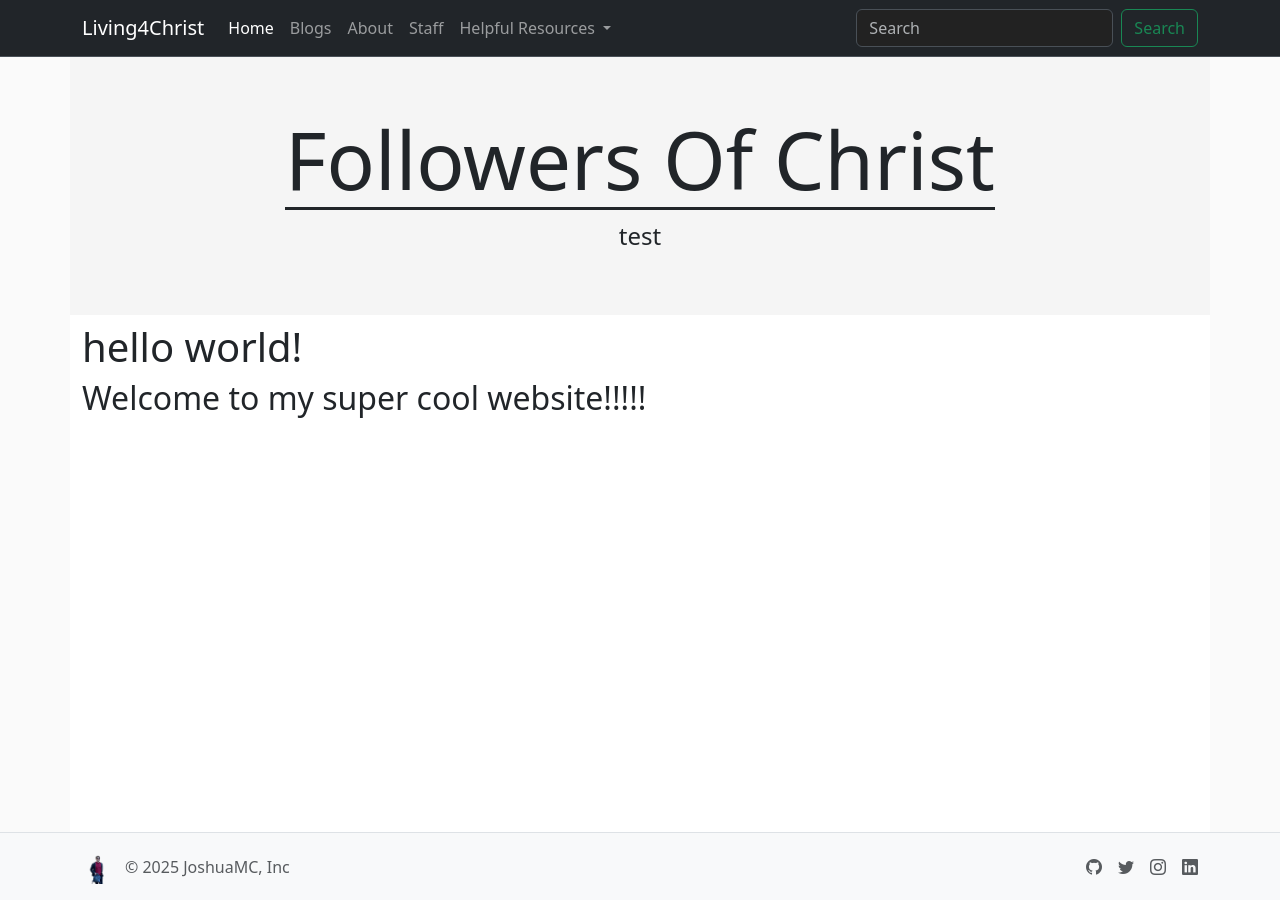
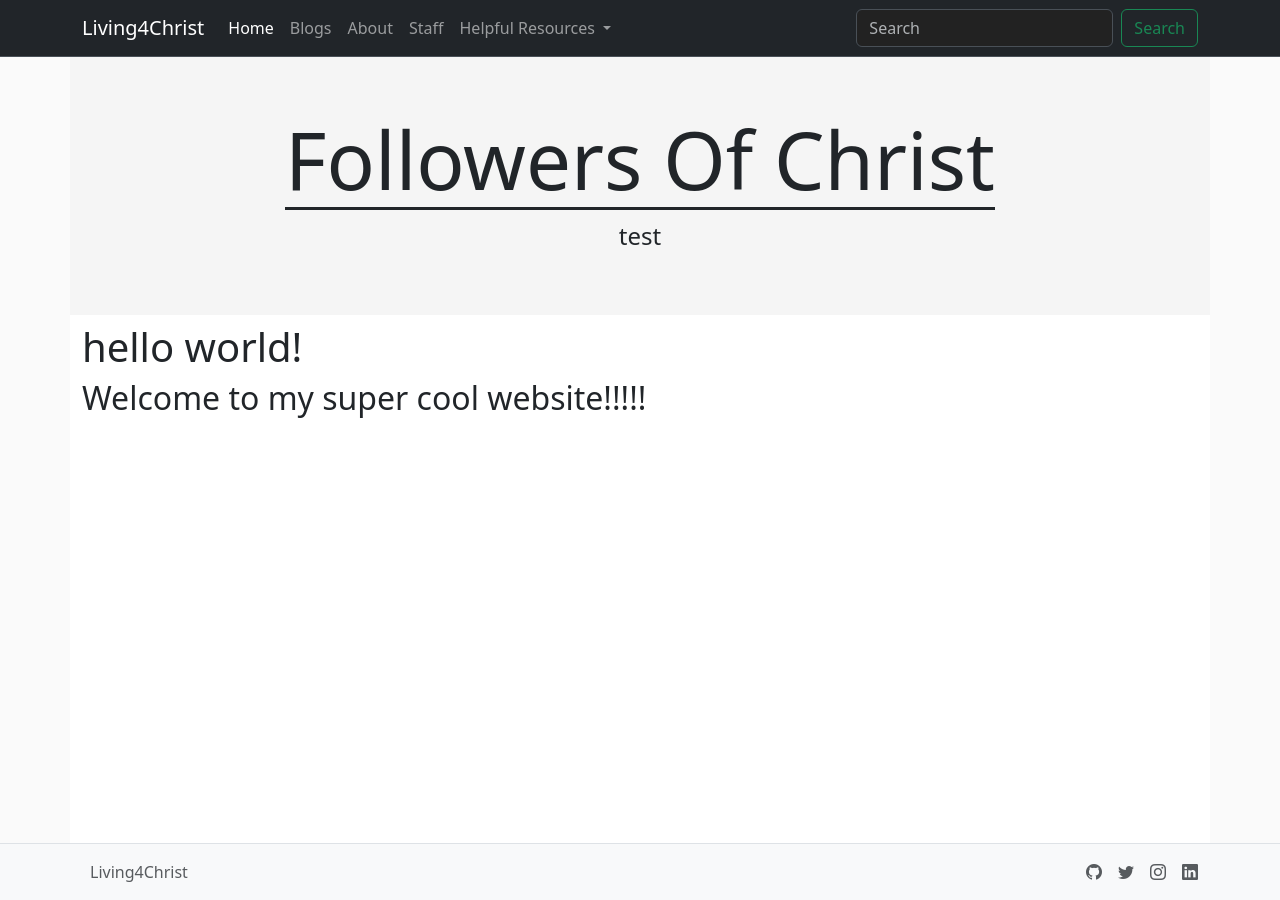
Before and after one commit to LivingForChrist/LivingForChrist.github.io, a Jekyll site: the page built from index.html, in a window 1280 px wide. Built offline with Jekyll 4.4.1, drawn with Linux system fonts in a browser that asks for light colours.

Commit message:
Footer Changes

```diff
--- a/_includes/footer.html
+++ b/_includes/footer.html
@@ -5,16 +5,16 @@
             <!--<svg class="bi" width="30" height="24">
                 <use xlink:href="#bootstrap"></use>
             </svg>-->
-            <img src="/assets/images/logo.webp" alt="Logo" width="35" height="35" class="d-inline-block align-text-top">
+            <!-- <img src="/assets/images/logo.webp" alt="Logo" width="35" height="35" class="d-inline-block align-text-top"> -->
         </a>
-        <span class="mb-3 mb-md-0 text-body-secondary">© 2025 JoshuaMC, Inc</span>
+        <span class="mb-3 mb-md-0 text-body-secondary">Living4Christ</span>
     </div>
 
     <ul class="nav col-md-4 justify-content-end list-unstyled d-flex">
-        <li class="ms-3"><a class="text-body-secondary" href="http://github.com/popgtn"><i class="bi bi-github"></i></a></li>
-        <li class="ms-3"><a class="text-body-secondary" href="http://twitter.com/popgoesthenoobs"><i class="bi bi-twitter"></i></a></li>
-        <li class="ms-3"><a class="text-body-secondary" href="https://www.instagram.com/offical_joshua_mckenna/"><i class="bi bi-instagram"></i></a></li>
-        <li class="ms-3"><a class="text-body-secondary" href="https://www.linkedin.com/in/joshua-mckenna-a123a2258/"><i class="bi bi-linkedin"></i></a></li>
+        <li class="ms-3"><a class="text-body-secondary" href="https://github.com/LivingForChrist/"><i class="bi bi-github"></i></a></li>
+        <li class="ms-3"><a class="text-body-secondary" href="#"><i class="bi bi-twitter"></i></a></li>
+        <li class="ms-3"><a class="text-body-secondary" href="#"><i class="bi bi-instagram"></i></a></li>
+        <li class="ms-3"><a class="text-body-secondary" href="#"><i class="bi bi-linkedin"></i></a></li>
     </ul>
     </div>
 </footer>
```
